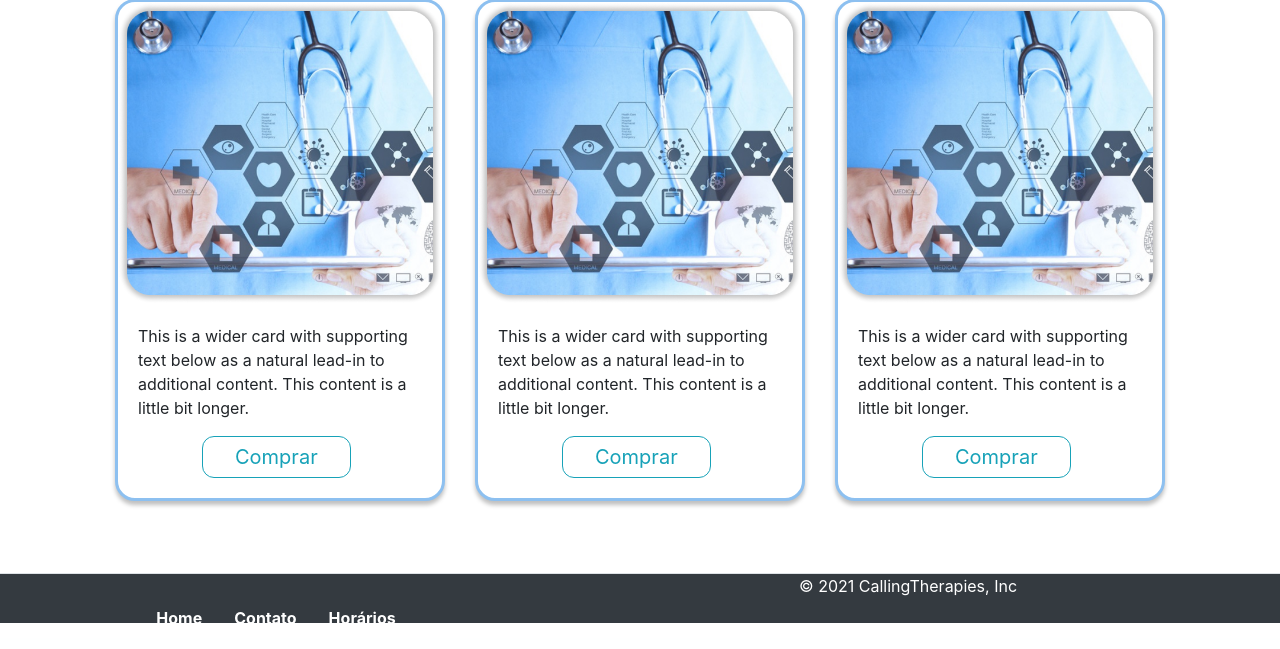
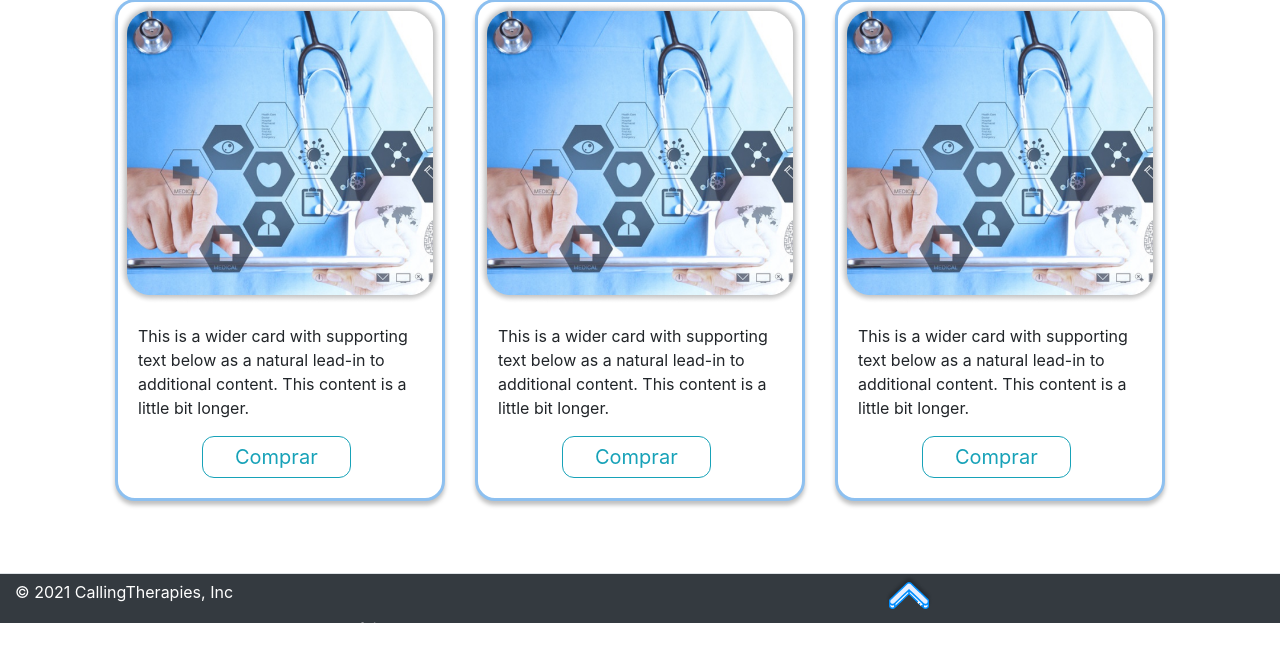
Before and after one commit to terrotar/OPE, a Flask app: page / in a window 1280 px wide; the page is wider, and only the part inside the window is pictured. Shown: the part 1920-2569 px from the top of that part. Before the commit the page ends 2543 px from the top of that part, so only its background shows below. Run offline with Flask 2, Linux system fonts and the light colour scheme; some libraries are stand-ins or nearby versions.

Commit message:
Adicionado botão de scroll-up no footer

```diff
--- a/app/templates/base.html
+++ b/app/templates/base.html
@@ -111,12 +111,18 @@
 
       <footer class="d-flex flex-wrap justify-content-between align-items-center py-0 border-top bg-dark sticky-bottom">
 
-        <div class="container">
-        <p class="mb-0 text-white" style="padding-left: 49rem;">&copy; 2021 CallingTherapies, Inc</p>
+        <div class="container d-flex flex-wrap justify-content-between align-items-center">
+        <p class="mb-0 text-white">&copy; 2021 CallingTherapies, Inc</p>
+        <a href="#"><img src="../static/img/Nav/scroll-down-BIOS.png" style="transform: rotate(180deg); padding-left: 12rem;"/></a>
       </div>
 
-        <ul class="nav col-md-4 justify-content-end">
-          <li class="nav-item"><a href="#" class="nav-link link-footer px-3 text-white"><strong>Home</strong></a></li>
+
+
+
+
+
+      <ul class="nav col-md-4 justify-content-end">
+
 
           <li class="nav-item">
             <a href="#" class="nav-link link-footer px-3 text-white modal-trigger" data-toggle="modal" data-target="#Contact">
```
